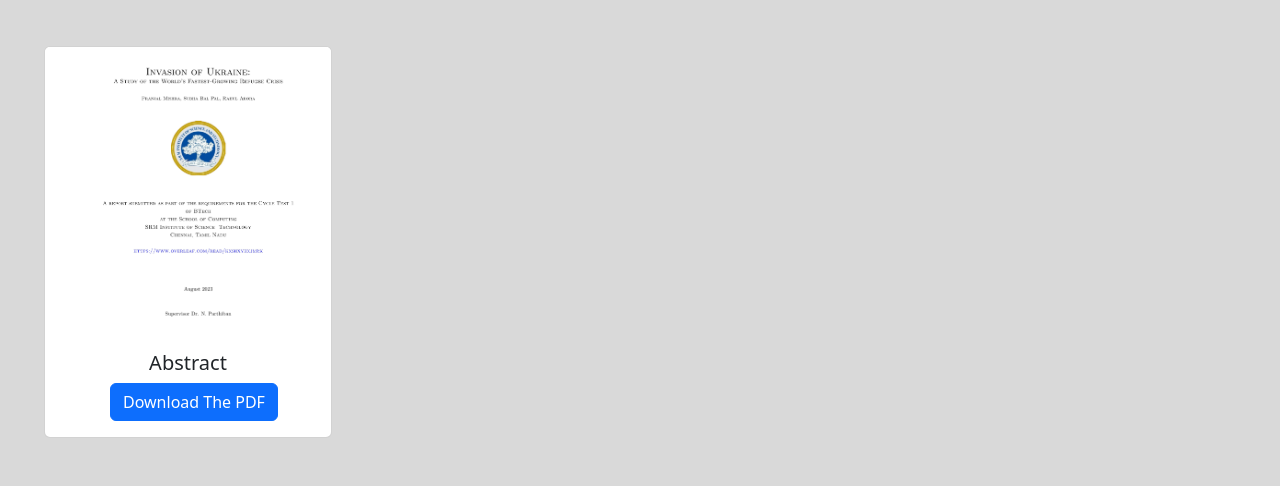
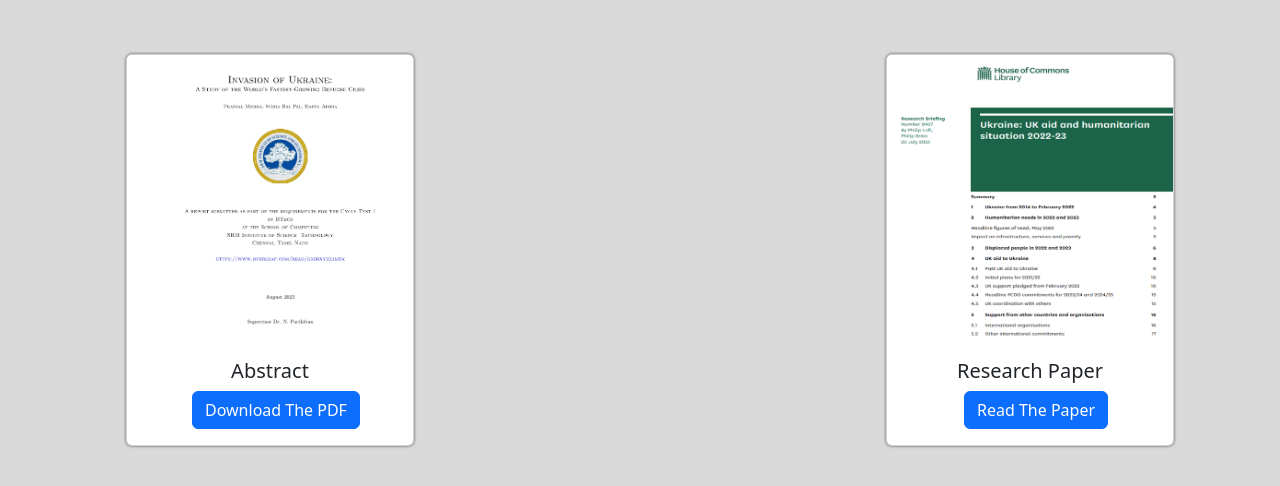
Before and after one commit to mohit2pal/InfoViz-18CSE201J, a plain HTML site: page index.html in a window 1280 px wide. Shown: the part 238-724 px from the top of the page. Drawn offline with Linux system fonts and the light colour scheme.

Commit message:
research paper added

```diff
--- a/index.html
+++ b/index.html
@@ -29,9 +29,23 @@
         </div>
     </nav>
     <h1 style="margin-top: 37px;padding-left: 39px;font-family: Poppins, sans-serif;font-size: 47.88px;padding-top: 0px;text-align: center;">Subha Bal Pal - RA2111003010185</h1>
-    <div class="card" style="width: 18rem;margin-right: -1px;margin-left: 44px;margin-top: 53px;"><img class="card-img-top w-100 d-block card-img-top" src="assets/img/abstract_img.png" alt="...">
-        <div class="card-body">
-            <h5 class="card-title" style="text-align: center;">Abstract</h5><a class="btn btn-primary" role="button" style="margin-left:49px;" href="https://pixeldrain.com/api/file/od4yg8DE?download">Download The PDF</a>
+    <div class="container">
+        <div class="row">
+            <div class="col-md-4">
+                <div class="card" style="width: 18rem;margin-right: -1px;margin-left: 44px;margin-top: 53px;box-shadow: 0px 0px 3px 0px var(--bs-secondary-color);transform: translateX(0px);transform-style: preserve-3d;transition: ease;"><img class="card-img-top w-100 d-block card-img-top" src="assets/img/abstract_img.png" alt="...">
+                    <div class="card-body">
+                        <h5 class="card-title" style="text-align: center;">Abstract</h5><a class="btn btn-primary" role="button" style="margin-left:49px;" href="https://pixeldrain.com/api/file/od4yg8DE?download">Download The PDF</a>
+                    </div>
+                </div>
+            </div>
+            <div class="col-md-4"></div>
+            <div class="col-md-4">
+                <div class="card" style="width: 18rem;margin-right: -1px;margin-left: 44px;margin-top: 53px;box-shadow: 0px 0px 3px 0px var(--bs-secondary-color);transform: translateX(0px);transform-style: preserve-3d;transition: ease;"><img class="card-img-top w-100 d-block card-img-top" src="assets/img/clipboard-image.png" alt="...">
+                    <div class="card-body">
+                        <h5 class="card-title" style="text-align: center;">Research Paper</h5><a class="btn btn-primary" role="button" style="margin-left: 61px;" href="https://researchbriefings.files.parliament.uk/documents/CBP-9467/CBP-9467.pdf">Read The Paper</a>
+                    </div>
+                </div>
+            </div>
         </div>
     </div>
     <script src="assets/bootstrap/js/bootstrap.min.js"></script>
```
Also changed, not shown: assets/img/clipboard-image.png (added).
